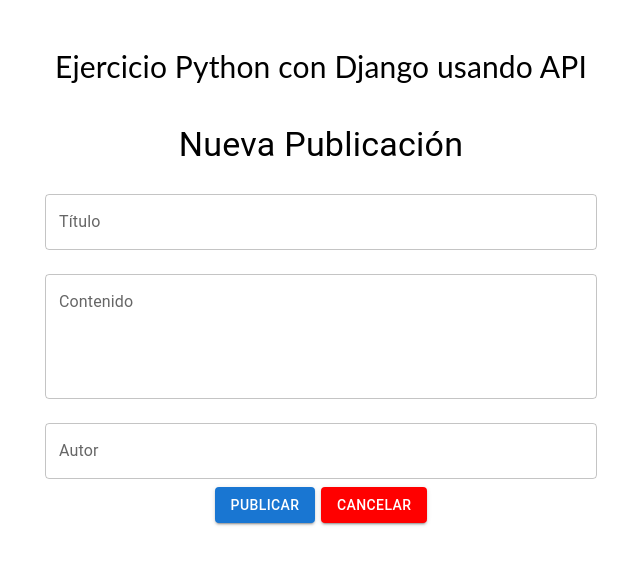
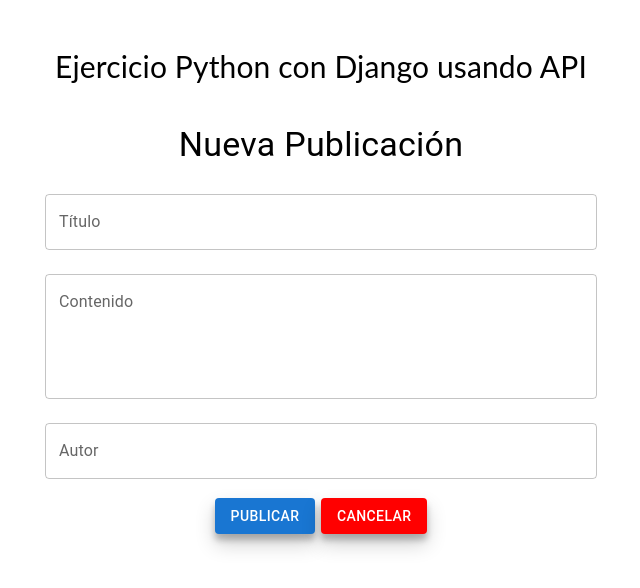
Before and after one commit to JordyJ0estar/Ejercicio-Api-Python-Django, a Next.js app in the folder blog-client/: page /posts/create in a window 1280 px wide. Shown: the top 588 px of the page, without its empty margins (319-959 px from the left). Built offline with nearby package versions, Linux system fonts and the light colour scheme.

Commit message:
Add(Styles): Adding news elements in css

```diff
--- a/blog-client/src/components/Components.css
+++ b/blog-client/src/components/Components.css
@@ -1,12 +1,18 @@
 .button-container {
     display: flex;
     justify-content: center;
+    padding-bottom: 2%;
+    padding-top: 2%;
 
 }
 
 .button-container .cancel {
     background-color: red;
     margin-left: 1%;
+    box-shadow: rgba(0, 0, 0, 0.19) 0px 10px 20px, rgba(0, 0, 0, 0.23) 0px 6px 6px;
+}
+.button-container .share{
+    box-shadow: rgba(0, 0, 0, 0.19) 0px 10px 20px, rgba(0, 0, 0, 0.23) 0px 6px 6px;
 }
 
 .title {
@@ -30,4 +36,24 @@
     display:flex;
     justify-content:center;
 
+
+
 }
+.formContainer{
+    border: 2px solid rgb(7, 1, 1);
+    padding: 20px 10px 1000px auto !important;
+    border-radius: 8px;
+    box-shadow: rgba(0, 0, 0, 0.19) 0px 10px 20px, rgba(0, 0, 0, 0.23) 0px 6px 6px;
+    height: 400;
+    width: 600;
+}
+
+.ContentCard{
+    border-radius: 2px solid rgb(7, 1, 1);
+    box-shadow: rgba(0, 0, 0, 0.19) 0px 10px 20px, rgba(0, 0, 0, 0.23) 0px 6px 6px;
+}
+.contentList{
+    border-radius: 8px;
+    border-radius: 2px solid rgb(7, 1, 1);
+    box-shadow: rgba(0, 0, 0, 0.19) 0px 10px 20px, rgba(0, 0, 0, 0.23) 0px 6px 6px;
+}
```
